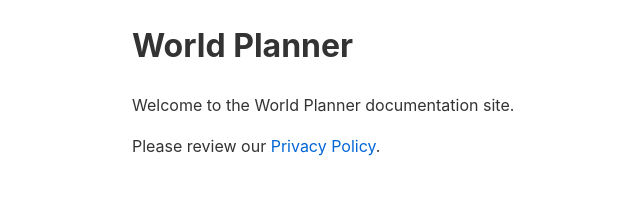
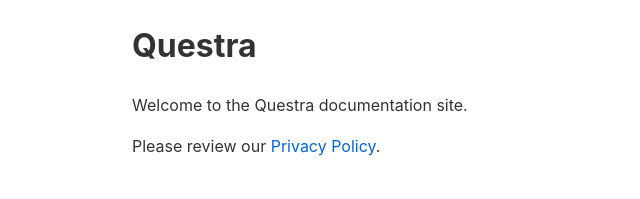
Before and after one commit to lpappas98/Questra-Docs, a plain HTML site: page index.html in a window 1280 px wide. Shown: the whole page, without its empty margins (108-748 px from the left). Drawn offline with Linux system fonts and the light colour scheme.

Commit message:
Update docs

```diff
--- a/index.html
+++ b/index.html
@@ -3,7 +3,7 @@
 <head>
     <meta charset="UTF-8">
     <meta name="viewport" content="width=device-width, initial-scale=1.0">
-    <title>World Planner</title>
+    <title>Questra</title>
     <style>
         body {
             font-family: -apple-system, BlinkMacSystemFont, "Segoe UI", Roboto, Helvetica, Arial, sans-serif;
@@ -26,8 +26,8 @@
     </style>
 </head>
 <body>
-    <h1>World Planner</h1>
-    <p>Welcome to the World Planner documentation site.</p>
+    <h1>Questra</h1>
+    <p>Welcome to the Questra documentation site.</p>
     <p>Please review our <a href="privacy_policy.html">Privacy Policy</a>.</p>
 </body>
 </html>
```
Also changed, not shown: privacy_policy.html (+1 -1 lines), 1 other file.
